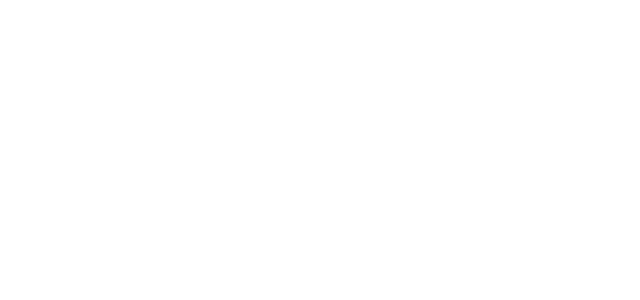
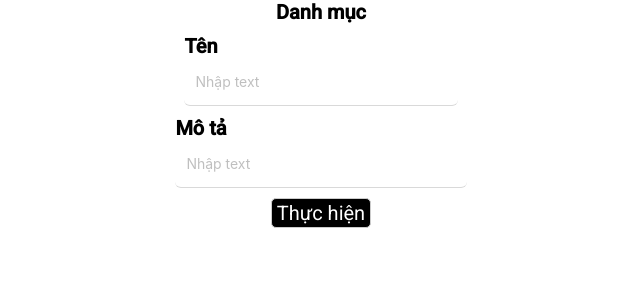
Before and after one commit to quannminh1603/FireFly-Website-FE, a React (Create React App) app: page /admin/category/1 in a window 1280 px wide. Before the commit this address had no page. Shown: the top 300 px of the page, without its empty margins (319-959 px from the left). Built offline with nearby package versions, Linux system fonts and the light colour scheme; no server answers.

Commit message:
update category

```diff
--- a/src/App.js
+++ b/src/App.js
@@ -18,38 +18,46 @@ import NikeProducts from "./components/Products/NikeProducts/NikeProducts";
 import ShoesProducts from "./components/Products/ShoesProducts/ShoesProducts";
 import ClothesProducts from "./components/Products/ClothesProducts/ClothesProducts";
 import About from "./components/About/About";
+import HomeAdmin from "./Page/Admin/Home/home";
+import CategoryDetail from "./Page/Admin/Category/Detail/CategoryDetail";
+import CategoryList from "./Page/Admin/Category/CategoryList";
 
 function App() {
   // useEffect(() => {
   //   fetchApi()
   // }, [])
-  // console.log('process.env.REACT_APP_API_KEY', process.env.REACT_APP_API_KEY)
-  // const fetchApi = async () => {
-  //   const res = await axios.get(`${process.env.REACT_APP_API_KEY}/product/getAll-product`)
-  //   // console.log('res', res)
-  //   return res.data
-  // }
-  // const query = useQuery({ queryKey: ['todos'], queryFn: fetchApi })
-  // console.log('query', query)
+  console.log('process.env.REACT_APP_API_KEY', process.env.REACT_APP_API_KEY)
+  const fetchApi = async () => {
+    const res = await axios.get(`${process.env.REACT_APP_API_KEY}/product/getAll-product`)
+    // console.log('res', res)
+    return res.data
+  }
+  const query = useQuery({ queryKey: ['todos'], queryFn: fetchApi })
+  console.log('query', query)
 
     return (
         <BrowserRouter>
             <Routes>
-        <Route path="/" element={<IndexPage />}>
-          <Route path="/category" element={<CategoryProduct />}></Route>
-          <Route path="/detail" element={<DetailProduct />}></Route>
-          <Route path="/cart" element={<Cart />}></Route>
-          <Route path="/contact" element={<Contact />}></Route>
-          <Route path="/" element={<Home />}></Route>
-          <Route path="/newproducts" element={<NewProducts />}></Route>
-          <Route path="/adidasproducts" element={<AdidasProducts />}></Route>
-          <Route path="/nikeproducts" element={<NikeProducts />}></Route>
-          <Route path="/shoesproducts" element={<ShoesProducts />}></Route>
-          <Route path="/clothesproducts" element={<ClothesProducts />}></Route>
-          <Route path="/about" element={<About />}></Route>
+                <Route path="/" element={<IndexPage/>}>
+                    <Route path="/category" element={<CategoryProduct/>}></Route>
+                    <Route path="/detail" element={<DetailProduct/>}></Route>
+                    <Route path="/cart" element={<Cart/>}></Route>
+                    <Route path="/contact" element={<Contact/>}></Route>
+                    <Route path="/" element={<Home/>}></Route>
+                    <Route path="/newproducts" element={<NewProducts/>}></Route>
+                    <Route path="/adidasproducts" element={<AdidasProducts/>}></Route>
+                    <Route path="/nikeproducts" element={<NikeProducts/>}></Route>
+                    <Route path="/shoesproducts" element={<ShoesProducts/>}></Route>
+                    <Route path="/clothesproducts" element={<ClothesProducts/>}></Route>
+                    <Route path="/about" element={<About/>}></Route>
                 </Route>
-        <Route path="/login" element={<Login />}></Route>
-        <Route path="/register" element={<Register />}></Route>
+                <Route>
+                    <Route path="/admin/category" element={<CategoryList/>}></Route>
+                    <Route path="/admin/category/new" element={<CategoryDetail/>}></Route>
+                    <Route path="/admin/category/:id" element={<CategoryDetail/>}></Route>
+                </Route>
+                <Route path="/login" element={<Login/>}></Route>
+                <Route path="/register" element={<Register/>}></Route>
             </Routes>
         </BrowserRouter>
     );
--- /dev/null
+++ b/src/Page/Admin/Category/CategoryList.css
@@ -0,0 +1,41 @@
+.container {
+    width: 500px;
+    margin: 0 auto;
+}
+
+h2 {
+    font-size: 20px;
+    margin-bottom: 10px;
+}
+
+table {
+    width: 100%;
+    border-collapse: collapse;
+}
+
+th,
+td {
+    border: 1px solid #ccc;
+    padding: 5px;
+}
+
+.input-wrapper {
+    margin-bottom: 10px;
+}
+
+.input-wrapper label {
+    font-weight: bold;
+}
+
+button {
+    width: 100px;
+    height: 30px;
+    border-radius: 5px;
+    border: 1px solid #ccc;
+    background-color: #000;
+    color: #fff;
+    cursor: pointer;
+}
+.center {
+    text-align: center;
+}
--- /dev/null
+++ b/src/Page/Admin/Category/CategoryList.jsx
@@ -0,0 +1,45 @@
+// CategoryList.js
+import React, {useEffect, useState} from "react";
+import Table from "../../../components/Table/Table";
+import "./CategoryList.css";
+import {Link} from "react-router-dom";
+// import icon edit
+import {EditOutlined} from '@ant-design/icons';
+
+const CategoryList = () => {
+    const [categories, setCategories] = useState([]);
+
+    useEffect(() => {
+        fetch("http://localhost:3001/api/category/findAll")
+            .then((response) => response.json())
+            .then((data) => {
+                setCategories(data?.data);
+            });
+    }, []);
+
+    const columns = [
+        {
+            title: "Tên",
+            dataIndex: "ten",
+        },
+        {
+            title: "Mô tả",
+            dataIndex: "description",
+        },
+        {
+            title: "Chi tiết",
+            render: (category) => (
+                <Link to={`${category?._id}`}><EditOutlined/></Link>
+            ),
+        },
+    ];
+
+    return (
+        <div className="container">
+            <h2>Danh sách danh mục</h2>
+            <Table columns={columns} dataSource={categories}/>
+        </div>
+    );
+};
+
+export default CategoryList;
--- /dev/null
+++ b/src/Page/Admin/Category/Detail/CategoryDetail.css
@@ -0,0 +1,11 @@
+/* Category.css */
+.container {
+    display: flex;
+    flex-direction: column;
+    align-items: center;
+    justify-content: center;
+}
+
+.input-wrapper {
+    margin-bottom: 10px; /* Adjust this for spacing between inputs */
+}
--- /dev/null
+++ b/src/Page/Admin/Category/Detail/CategoryDetail.jsx
@@ -0,0 +1,99 @@
+import React, { useState, useEffect } from "react";
+import InputForm from "../../../InputForm/InputForm";
+import "./CategoryDetail.css";
+import { useParams } from "react-router-dom";
+
+const CategoryDetail = () => {
+    const [ten, setTen] = useState("");
+    const [description, setDescription] = useState("");
+    const { id } = useParams();
+
+    useEffect(() => {
+        if (id) {
+            const url = "http://localhost:3001/api/category/getById/" + id;
+            fetch(url, {
+                method: "GET",
+                headers: {
+                    "Content-Type": "application/json",
+                },
+            })
+                .then((response) => response.json())
+                .then((data) => {
+                    setTen(data?.data?.ten);
+                    setDescription(data?.data?.description);
+                });
+        }
+    }, [id]); // Chỉ gọi API khi id thay đổi
+
+    const back = () => {
+        window.history.back();
+    }
+    const onFinish = (values) => {
+        if (id) {
+            const url = 'http://localhost:3001/api/category/update/' + id;
+            const data = {
+                ten: ten,
+                description: description
+            }
+            fetch(url, {
+                method: 'PUT',
+                headers: {
+                    'Content-Type': 'application/json'
+                },
+                body: JSON.stringify(data),
+            }).then((response) => {
+                const data = response.json();
+                data.then((data) => {
+                    if (data.status === 'ERRO') {
+                        alert(data.message);
+                    } else {
+                        alert('Sửa thành công');
+                        back();
+                    }
+                });
+            });
+        } else {
+            const url = 'http://localhost:3001/api/category/create';
+            const data = {
+                ten: ten,
+                description: description
+            }
+            fetch(url, {
+                method: 'POST',
+                headers: {
+                    'Content-Type': 'application/json',
+                },
+                body: JSON.stringify(data),
+            }).then((response) => {
+                const data = response.json();
+                data.then((data) => {
+                    if (data.status === 'ERRO') {
+                        alert(data.message);
+                    } else {
+                        alert('Thêm thành công');
+                        back();
+                    }
+                });
+            })
+
+        }
+    };
+    return (
+        <div className="container">
+            <h2>Danh mục</h2>
+            <div className="input-wrapper">
+                <label>Tên</label>
+                <InputForm value={ten} onChange={setTen} />
+            </div>
+            <div className="input-wrapper">
+                <label>Mô tả</label>
+                <InputForm value={description} onChange={setDescription} />
+            </div>
+            <div>
+                <button onClick={onFinish}>Thực hiện</button>
+            </div>
+        </div>
+    );
+};
+
+export default CategoryDetail;
--- /dev/null
+++ b/src/Page/Admin/Home/home.jsx
@@ -0,0 +1,11 @@
+import React, { useState } from "react";
+
+const HomeAdmin = () => {
+    return (
+        <>
+            <div>Admin</div>
+        </>
+    );
+}
+
+export default HomeAdmin;
--- a/src/Page/InputForm/InputForm.jsx
+++ b/src/Page/InputForm/InputForm.jsx
@@ -1,16 +1,23 @@
+// InputForm.js
 import { Input } from "antd";
-import React, { useState } from "react";
+import React from "react";
 import { WrapperInputStyle } from "./style";
 
 const InputForm = (props) => {
-    const {placeholder = 'nhập text', ...rests} = props;
-    console.log('props', props)
-    const handleOnchangeInput = (e) => {
-        props.onChange(e.target.value)
-    }
+    const { placeholder = 'Nhập text', onChange, value, ...rests } = props;
+
+    const handleOnChange = (e) => {
+        onChange(e.target.value);
+    };
+
     return (
-        <WrapperInputStyle placeholder={placeholder} value={props.value} {...rests} onChange={handleOnchangeInput}/>
-    )
+        <WrapperInputStyle
+            placeholder={placeholder}
+            value={value}
+            onChange={handleOnChange}
+            {...rests}
+        />
+    );
 }
 
 export default InputForm;
--- a/src/components/Home/Home.jsx
+++ b/src/components/Home/Home.jsx
@@ -9,7 +9,7 @@ import ListProductAdidas from "./ListProductAdidas/ListProductAdidas,";
 import ListProductClothes from "./ListProductClothes/ListProductClothes";
 import ListDanhmuc from "./ListDanhmuc/ListDanhmuc";
 import Footer from "../Footer/Footer"
-import Navbar from "./Navbar/Navbar";
+import Navbar from "./Navbar/navbar";
 const Home = () => {
   return (
     <>
--- a/src/components/Home/Navbar/navbar.jsx
+++ b/src/components/Home/Navbar/navbar.jsx
@@ -1,6 +1,6 @@
 import React from "react";
 import banner from "../../../assets/img/baner.jpg";
-import "./Navbar.css";
+import "./navbar.css";
 
 import thumb1 from "../../../assets/img/anh1.jpg";
 import thumb2 from "../../../assets/img/anh2.jpg";
--- /dev/null
+++ b/src/components/Table/Table.jsx
@@ -0,0 +1,33 @@
+// Table.js
+import React, { useState, useEffect } from "react";
+
+const Table = ({ columns, dataSource }) => {
+    const [selectedRow, setSelectedRow] = useState(null);
+
+    const onRowClick = (row) => {
+        setSelectedRow(row);
+    };
+
+    return (
+        <table className="table">
+            <thead>
+            <tr>
+                {columns.map((column, index) => (
+                    <th key={index}>{column.title}</th>
+                ))}
+            </tr>
+            </thead>
+            <tbody>
+            {dataSource.map((row, index) => (
+                <tr key={index} onClick={() => onRowClick(row)}>
+                    {columns.map((column, columnIndex) => (
+                        <td key={columnIndex}>{column.render ? column.render(row) : row[column.dataIndex]}</td>
+                    ))}
+                </tr>
+            ))}
+            </tbody>
+        </table>
+    );
+};
+
+export default Table;
```
Lines whose indentation alone changed are shown as unchanged.
